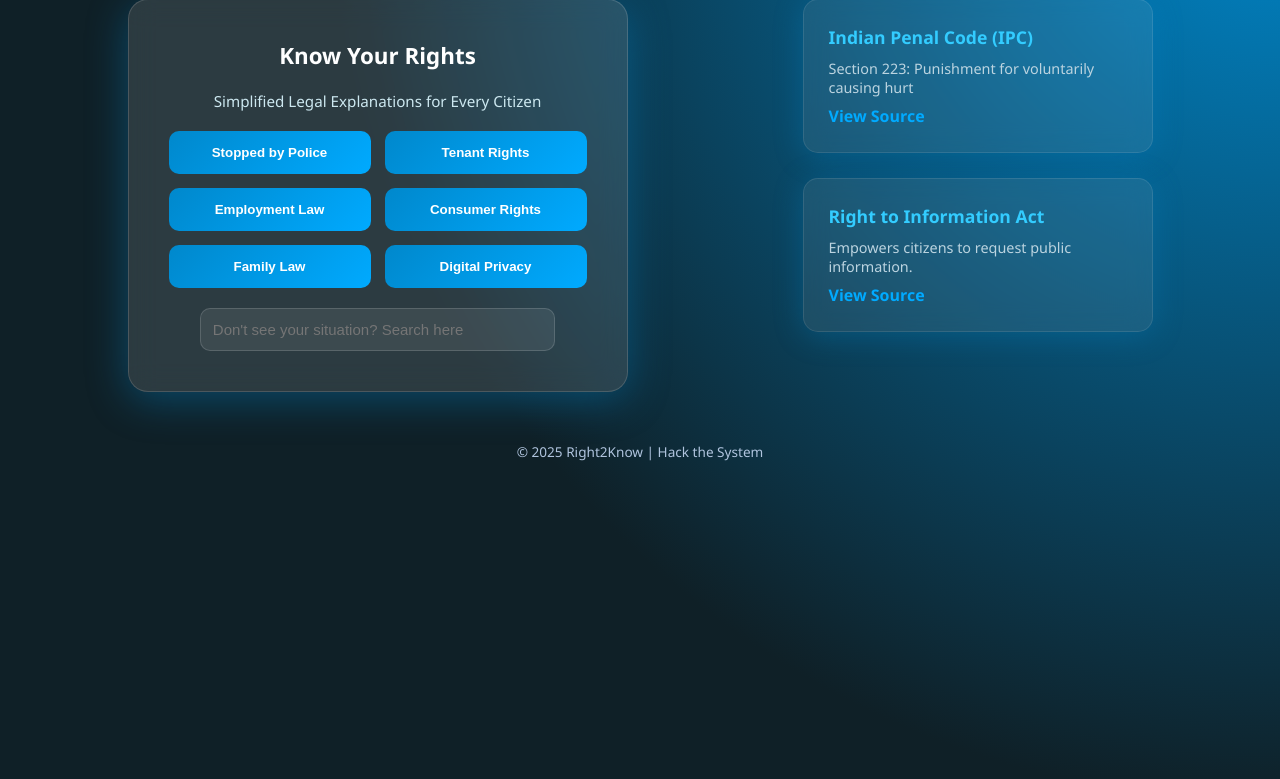
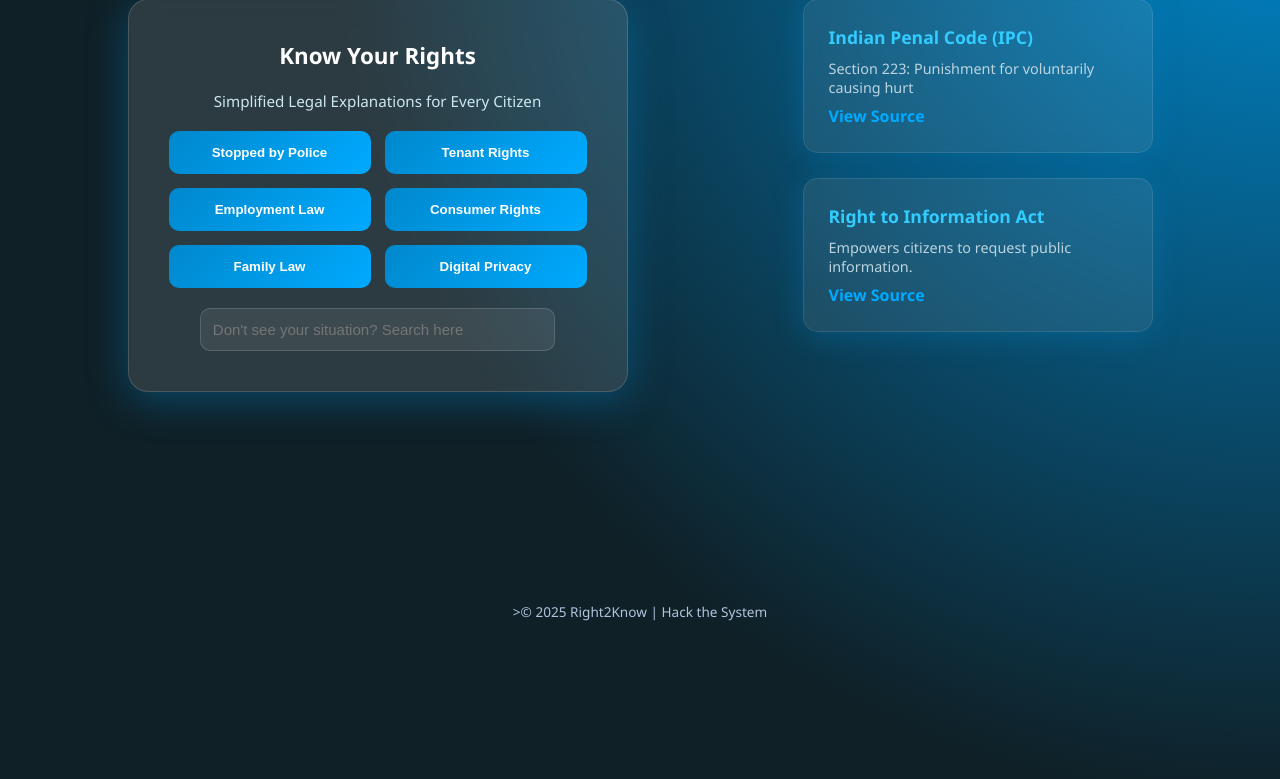
Before and after one commit to uttam515/Hackathon_Project, a Flask app: page /dashboard in a window 1280 px wide. Shown: the part 141-920 px from the top of the page. Run offline with Flask 3, Linux system fonts and the light colour scheme.

Commit message:
ui changes

```diff
--- a/static/dashboard.css
+++ b/static/dashboard.css
@@ -194,7 +194,7 @@
   text-align: center;
   font-size: 0.85em;
   color: #b0c4de;
-  margin: 30px 0;
+  margin: 190px 0;
 }
 
 /* ===== Responsive ===== */
--- a/templates/dashboard.html
+++ b/templates/dashboard.html
@@ -52,7 +52,7 @@
     </div>
   </div>
 
-  <footer>© 2025 Right2Know | Hack the System</footer>
+  <footer>>© 2025 Right2Know | Hack the System</footer>
 
   <script>
     function logout() {
```
